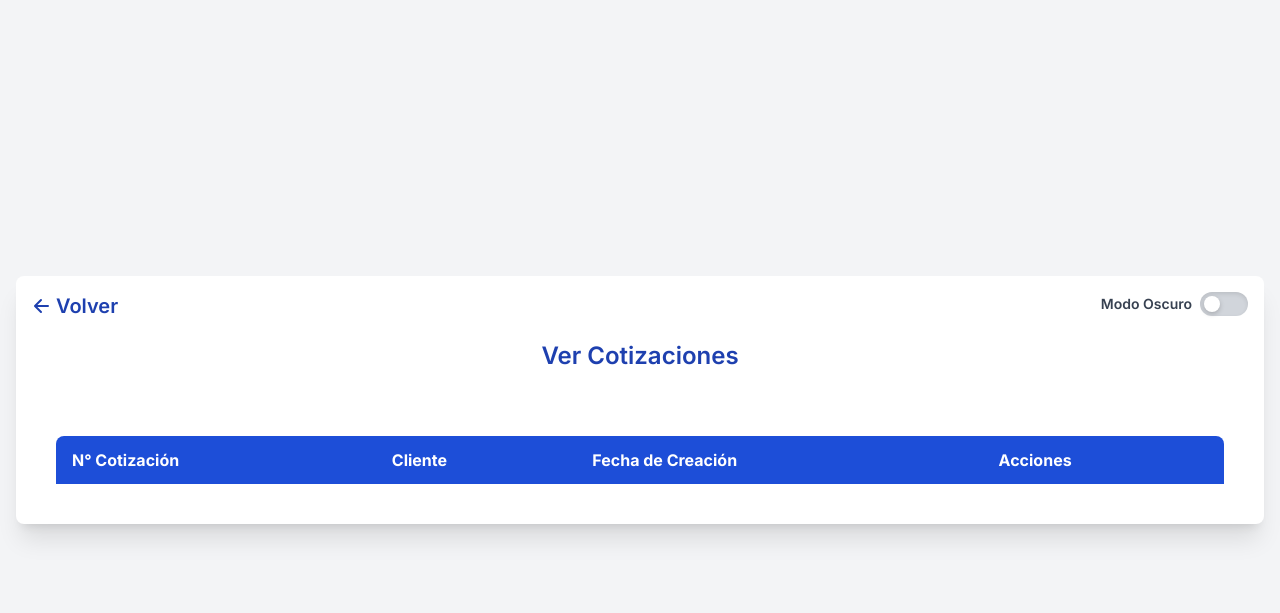
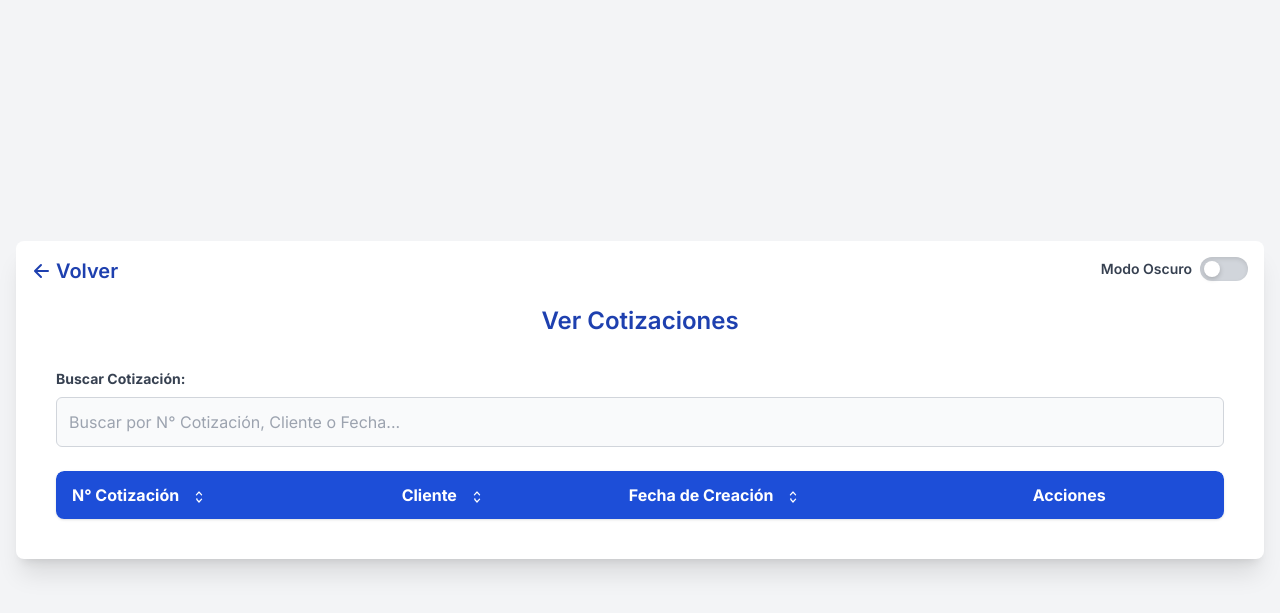
Before and after one commit to hkrojas/cotizacion, a Flask app: page /ver_cotizaciones in a window 1280 px wide. Shown: the top 613 px of the page. Run offline with Flask 3, Linux system fonts and the light colour scheme; lists and menus that the app fills with data are empty; some libraries are stand-ins or nearby versions.

Commit message:
Funciones nuevas

```diff
--- a/templates/ver_cotizaciones.html
+++ b/templates/ver_cotizaciones.html
@@ -88,6 +88,21 @@
         .dark .modal-contenido::-webkit-scrollbar-thumb:hover {
             background: #777; /* Color del "pulgar" al pasar el ratón en modo oscuro */
         }
+
+        /* Estilos para los iconos de ordenamiento */
+        .sort-icon {
+            width: 1rem;
+            height: 1rem;
+            margin-left: 0.5rem;
+            vertical-align: middle;
+            transition: transform 0.2s ease-in-out;
+        }
+        .sort-icon.asc {
+            transform: rotate(0deg);
+        }
+        .sort-icon.desc {
+            transform: rotate(180deg);
+        }
     </style>
 </head>
 <body class="bg-gray-100 dark:bg-dark-bg-body min-h-screen flex items-center justify-center p-4 transition-colors duration-300 ease-in-out">
@@ -112,13 +127,34 @@
         <div id="mensaje-exito" class="text-green-600 dark:text-green-400 text-center my-4 font-semibold hidden"></div>
         <div id="mensaje-error" class="text-red-600 dark:text-red-400 text-center my-4 font-semibold hidden"></div>
 
-        <div class="overflow-x-auto">
-            <table class="w-full border-collapse mt-8">
+        <div class="mb-6">
+            <label for="searchInput" class="block text-gray-700 dark:text-gray-300 text-sm font-bold mb-2">Buscar Cotización:</label>
+            <input type="text" id="searchInput" onkeyup="filterTable()" placeholder="Buscar por N° Cotización, Cliente o Fecha..."
+                   class="w-full p-3 border rounded-md focus:outline-none focus:ring-2 focus:ring-blue-500 dark:focus:ring-blue-400 bg-gray-50 dark:bg-dark-bg-field text-gray-800 dark:text-gray-200 border-gray-300 dark:border-gray-600">
+        </div>
+
+        <div class="overflow-x-auto rounded-lg shadow">
+            <table class="w-full border-collapse" id="quotationsTable">
                 <thead>
                     <tr>
-                        <th class="bg-blue-700 dark:bg-blue-900 text-white font-bold py-3 px-4 text-left sticky top-0 transition-colors duration-300 ease-in-out rounded-tl-lg">N° Cotización</th>
-                        <th class="bg-blue-700 dark:bg-blue-900 text-white font-bold py-3 px-4 text-left sticky top-0 transition-colors duration-300 ease-in-out">Cliente</th>
-                        <th class="bg-blue-700 dark:bg-blue-900 text-white font-bold py-3 px-4 text-left sticky top-0 transition-colors duration-300 ease-in-out">Fecha de Creación</th>
+                        <th class="bg-blue-700 dark:bg-blue-900 text-white font-bold py-3 px-4 text-left sticky top-0 transition-colors duration-300 ease-in-out rounded-tl-lg cursor-pointer" onclick="sortTable(0)">
+                            N° Cotización
+                            <svg class="sort-icon inline-block text-white" fill="currentColor" viewBox="0 0 20 20" xmlns="http://www.w3.org/2000/svg" id="sort-0">
+                                <path fill-rule="evenodd" d="M10 3a.75.75 0 01.55.24l3.25 3.5a.75.75 0 11-1.1 1.02L10 4.852 7.3 7.76a.75.75 0 01-1.1-1.02l3.25-3.5A.75.75 0 0110 3zm-3.25 8.5a.75.75 0 011.1 1.02L10 15.148l2.7-2.908a.75.75 0 011.1 1.02l-3.25 3.5a.75.75 0 01-1.1 0l-3.25-3.5a.75.75 0 01.55-.24z" clip-rule="evenodd" />
+                            </svg>
+                        </th>
+                        <th class="bg-blue-700 dark:bg-blue-900 text-white font-bold py-3 px-4 text-left sticky top-0 transition-colors duration-300 ease-in-out cursor-pointer" onclick="sortTable(1)">
+                            Cliente
+                            <svg class="sort-icon inline-block text-white" fill="currentColor" viewBox="0 0 20 20" xmlns="http://www.w3.org/2000/svg" id="sort-1">
+                                <path fill-rule="evenodd" d="M10 3a.75.75 0 01.55.24l3.25 3.5a.75.75 0 11-1.1 1.02L10 4.852 7.3 7.76a.75.75 0 01-1.1-1.02l3.25-3.5A.75.75 0 0110 3zm-3.25 8.5a.75.75 0 011.1 1.02L10 15.148l2.7-2.908a.75.75 0 011.1 1.02l-3.25 3.5a.75.75 0 01-1.1 0l-3.25-3.5a.75.75 0 01.55-.24z" clip-rule="evenodd" />
+                            </svg>
+                        </th>
+                        <th class="bg-blue-700 dark:bg-blue-900 text-white font-bold py-3 px-4 text-left sticky top-0 transition-colors duration-300 ease-in-out cursor-pointer" onclick="sortTable(2)">
+                            Fecha de Creación
+                            <svg class="sort-icon inline-block text-white" fill="currentColor" viewBox="0 0 20 20" xmlns="http://www.w3.org/2000/svg" id="sort-2">
+                                <path fill-rule="evenodd" d="M10 3a.75.75 0 01.55.24l3.25 3.5a.75.75 0 11-1.1 1.02L10 4.852 7.3 7.76a.75.75 0 01-1.1-1.02l3.25-3.5A.75.75 0 0110 3zm-3.25 8.5a.75.75 0 011.1 1.02L10 15.148l2.7-2.908a.75.75 0 011.1 1.02l-3.25 3.5a.75.75 0 01-1.1 0l-3.25-3.5a.75.75 0 01.55-.24z" clip-rule="evenodd" />
+                            </svg>
+                        </th>
                         <th class="bg-blue-700 dark:bg-blue-900 text-white font-bold py-3 px-4 text-left sticky top-0 transition-colors duration-300 ease-in-out rounded-tr-lg">Acciones</th>
                     </tr>
                 </thead>
@@ -127,7 +163,7 @@
                     <tr class="border-b border-gray-200 dark:border-gray-700 hover:bg-blue-50 dark:hover:bg-gray-700/50 transition-colors duration-200 ease-in-out" data-id="{{ cotizacion.id }}">
                         <td class="py-3 px-4 text-gray-800 dark:text-gray-200">{{ cotizacion.numero_cotizacion }}</td>
                         <td class="py-3 px-4 text-gray-800 dark:text-gray-200">{{ cotizacion.nombre_cliente }}</td>
-                        <td class="py-3 px-4 text-gray-800 dark:text-gray-200">{{ cotizacion.fecha_creacion.strftime('%d/%m/%Y') }}</td>
+                        <td class="py-3 px-4 text-gray-800 dark:text-gray-200" data-sort-value="{{ cotizacion.fecha_creacion.strftime('%Y-%m-%d') }}">{{ cotizacion.fecha_creacion.strftime('%d/%m/%Y') }}</td>
                         <td class="acciones py-3 px-4 flex flex-wrap gap-2 sm:flex-nowrap">
                             <button class="btn bg-blue-700 hover:bg-blue-800 text-white dark:bg-blue-600 dark:hover:bg-blue-700 py-2 px-4 rounded-md text-sm font-medium transition-colors duration-300 ease-in-out" onclick="descargarPDF('{{ cotizacion.id }}')">
                                 <svg class="w-4 h-4 mr-1" fill="currentColor" viewBox="0 0 20 20" xmlns="http://www.w3.org/2000/svg">
@@ -222,6 +258,10 @@
     </div>
 
     <script>
+        // Variable global para mantener el estado de ordenamiento
+        let currentSortColumn = -1; // -1 significa ninguna columna ordenada
+        let sortDirection = 'asc'; // 'asc' para ascendente, 'desc' para descendente
+
         // Funciones del modo oscuro/claro (reutilizadas de las otras páginas)
         function toggleDarkMode() {
             const htmlElement = document.documentElement;
@@ -251,6 +291,11 @@
                     toggleSwitch.classList.remove('dark');
                 }
             }
+        }
+
+        // Función para convertir el texto a mayúsculas mientras se escribe (añadida de index.html)
+        function convertirAMayusculas(event) {
+            event.target.value = event.target.value.toUpperCase();
         }
 
         // Resto del JavaScript existente, adaptado para usar las nuevas clases/IDs de Tailwind
@@ -463,23 +508,23 @@
                 <div class="form-group mb-2">
                     <label class="block text-sm font-medium mb-1 text-gray-700 dark:text-gray-300">Descripción:</label>
                     <input type="text" name="edit-descripcion[]" value="${producto ? producto.descripcion : ''}" required oninput="convertirAMayusculas(event)"
-                           class="w-full p-2 border rounded-md focus:outline-none focus:ring-2 focus:ring-blue-500 dark:focus:ring-blue-400 bg-gray-50 dark:bg-dark-bg-field text-gray-800 dark:text-gray-200 border-gray-300 dark:border-gray-600">
+                            class="w-full p-2 border rounded-md focus:outline-none focus:ring-2 focus:ring-blue-500 dark:focus:ring-blue-400 bg-gray-50 dark:bg-dark-bg-field text-gray-800 dark:text-gray-200 border-gray-300 dark:border-gray-600">
                 </div>
                 <div class="grid grid-cols-1 sm:grid-cols-3 gap-4">
                     <div class="form-group mb-2">
                         <label class="block text-sm font-medium mb-1 text-gray-700 dark:text-gray-300">Unidades:</label>
                         <input type="number" name="edit-unidades[]" min="1" value="${unidadesValue}" required oninput="calcularTotalOUnitarioEdicion(event)"
-                               class="w-full p-2 border rounded-md focus:outline-none focus:ring-2 focus:ring-blue-500 dark:focus:ring-blue-400 bg-gray-50 dark:bg-dark-bg-field text-gray-800 dark:text-gray-200 border-gray-300 dark:border-gray-600">
+                                class="w-full p-2 border rounded-md focus:outline-none focus:ring-2 focus:ring-blue-500 dark:focus:ring-blue-400 bg-gray-50 dark:bg-dark-bg-field text-gray-800 dark:text-gray-200 border-gray-300 dark:border-gray-600">
                     </div>
                     <div class="form-group mb-2">
                         <label class="block text-sm font-medium mb-1 text-gray-700 dark:text-gray-300">P. Unitario:</label>
                         <input type="text" name="edit-precio-unitario[]" value="${precioUnitarioValue}" required oninput="calcularTotalOUnitarioEdicion(event)"
-                               class="w-full p-2 border rounded-md focus:outline-none focus:ring-2 focus:ring-blue-500 dark:focus:ring-blue-400 bg-gray-50 dark:bg-dark-bg-field text-gray-800 dark:text-gray-200 border-gray-300 dark:border-gray-600">
+                                class="w-full p-2 border rounded-md focus:outline-none focus:ring-2 focus:ring-blue-500 dark:focus:ring-blue-400 bg-gray-50 dark:bg-dark-bg-field text-gray-800 dark:text-gray-200 border-gray-300 dark:border-gray-600">
                     </div>
                     <div class="form-group mb-2">
                         <label class="block text-sm font-medium mb-1 text-gray-700 dark:text-gray-300">Total:</label>
                         <input type="text" name="edit-total[]" value="${totalValue}" required oninput="calcularTotalOUnitarioEdicion(event)"
-                               class="w-full p-2 border rounded-md focus:outline-none focus:ring-2 focus:ring-blue-500 dark:focus:ring-blue-400 bg-gray-50 dark:bg-dark-bg-field text-gray-800 dark:text-gray-200 border-gray-300 dark:border-gray-600">
+                                class="w-full p-2 border rounded-md focus:outline-none focus:ring-2 focus:ring-blue-500 dark:focus:ring-blue-400 bg-gray-50 dark:bg-dark-bg-field text-gray-800 dark:text-gray-200 border-gray-300 dark:border-gray-600">
                     </div>
                 </div>
                 <input type="hidden" name="edit-producto-id[]" value="${productoId}">
@@ -527,87 +572,92 @@
             }
         }
 
-        document.getElementById("formEdicion").addEventListener("submit", async function(e) {
-            e.preventDefault();
+        // Función para filtrar la tabla (buscador)
+        function filterTable() {
+            const input = document.getElementById('searchInput');
+            const filter = input.value.toUpperCase();
+            const table = document.getElementById('quotationsTable');
+            const tr = table.getElementsByTagName('tr');
 
-            mostrarSpinner(true, "Guardando cambios...");
+            for (let i = 1; i < tr.length; i++) { // Empieza en 1 para saltar el encabezado
+                let rowVisible = false;
+                // Columnas a buscar: N° Cotización (0), Cliente (1), Fecha de Creación (2)
+                const cellsToSearch = [0, 1, 2];
 
-            const cotizacionId = document.getElementById("cotizacion-id").value;
-            const formData = {
-                nombre_cliente: document.getElementById("edit-nombre").value.trim(),
-                tipo_documento: document.getElementById("edit-documento").value,
-                nro_documento: document.getElementById("edit-numero").value.trim(),
-                direccion: document.getElementById("edit-direccion").value.trim(),
-                moneda: document.getElementById("edit-moneda").value,
-                productos: []
-            };
+                for (let j = 0; j < cellsToSearch.length; j++) {
+                    const td = tr[i].getElementsByTagName('td')[cellsToSearch[j]];
+                    if (td) {
+                        const textValue = td.textContent || td.innerText;
+                        if (textValue.toUpperCase().indexOf(filter) > -1) {
+                            rowVisible = true;
+                            break;
+                        }
+                    }
+                }
+                tr[i].style.display = rowVisible ? '' : 'none';
+            }
+        }
 
-            const productosDivs = document.querySelectorAll('.producto-edicion');
-            if (productosDivs.length === 0) {
-                mostrarMensaje('error', 'Debe agregar al menos un producto.');
-                mostrarSpinner(false);
-                return;
+        // Función para ordenar la tabla
+        function sortTable(columnIndex) {
+            const table = document.getElementById('quotationsTable');
+            const tbody = table.querySelector('tbody');
+            const rows = Array.from(tbody.rows);
+
+            // Determinar la dirección de ordenamiento
+            if (currentSortColumn === columnIndex) {
+                sortDirection = (sortDirection === 'asc') ? 'desc' : 'asc';
+            } else {
+                currentSortColumn = columnIndex;
+                sortDirection = 'asc'; // Por defecto, ordenar ascendente al cambiar de columna
             }
 
-            let allProductsValid = true;
-            productosDivs.forEach(div => {
-                const descripcionInput = div.querySelector('input[name="edit-descripcion[]"]');
-                const unidadesInput = div.querySelector('input[name="edit-unidades[]"]');
-                const precioUnitarioInput = div.querySelector('input[name="edit-precio-unitario[]"]'); // Get new input
-                const totalInput = div.querySelector('input[name="edit-total[]"]');
-                const productoIdInput = div.querySelector('input[name="edit-producto-id[]"]');
+            // Actualizar iconos de ordenamiento
+            updateSortIcons(columnIndex, sortDirection);
 
-                const descripcion = descripcionInput.value.trim();
-                const unidades = parseAndCleanNumber(unidadesInput.value);
-                const precioUnitario = parseAndCleanNumber(precioUnitarioInput.value); // Parse new input
-                const total = parseAndCleanNumber(totalInput.value);
-                const productoId = productoIdInput.value;
+            rows.sort((a, b) => {
+                let cellA, cellB;
 
-                if (!descripcion || isNaN(unidades) || unidades <= 0 || isNaN(precioUnitario) || precioUnitario < 0 || isNaN(total) || total < 0) {
-                    allProductsValid = false;
+                if (columnIndex === 2) { // Columna de Fecha de Creación
+                    // Usar el atributo data-sort-value para fechas ISO (YYYY-MM-DD)
+                    cellA = a.cells[columnIndex].getAttribute('data-sort-value');
+                    cellB = b.cells[columnIndex].getAttribute('data-sort-value');
+                } else if (columnIndex === 0) { // Columna de N° Cotización (número)
+                    cellA = parseInt(a.cells[columnIndex].textContent.trim(), 10);
+                    cellB = parseInt(b.cells[columnIndex].textContent.trim(), 10);
+                } else { // Otras columnas (Cliente)
+                    cellA = a.cells[columnIndex].textContent.trim().toLowerCase();
+                    cellB = b.cells[columnIndex].textContent.trim().toLowerCase();
+                }
+
+                let comparison = 0;
+                if (cellA > cellB) {
+                    comparison = 1;
+                } else if (cellA < cellB) {
+                    comparison = -1;
+                }
+
+                return (sortDirection === 'asc') ? comparison : -comparison;
+            });
+
+            // Reinsertar las filas ordenadas
+            rows.forEach(row => tbody.appendChild(row));
+        }
+
+        // Función para actualizar los iconos de ordenamiento en los encabezados
+        function updateSortIcons(columnIndex, direction) {
+            const headers = document.querySelectorAll('#quotationsTable th .sort-icon');
+            headers.forEach((icon, index) => {
+                icon.classList.remove('asc', 'desc'); // Quita todas las clases de dirección
+                if (index === columnIndex) {
+                    icon.classList.add(direction); // Añade la clase de dirección actual
                 }
             });
+        }
 
-            if (!allProductsValid) {
-                mostrarMensaje('error', 'Por favor, complete todos los campos de los productos correctamente (descripción, unidades > 0, precio unitario >= 0, total >= 0).');
-                mostrarSpinner(false);
-                return;
-            }
-
-            try {
-                const response = await fetch(`/actualizar_cotizacion/${cotizacionId}`, {
-                    method: 'POST',
-                    headers: {
-                        'Content-Type': 'application/json',
-                    },
-                    body: JSON.stringify(formData)
-                });
-
-                const data = await response.json();
-                mostrarSpinner(false);
-
-                if (!response.ok) {
-                    const errorMsg = data.error || 'Error desconocido al actualizar';
-                    throw new Error(`Error ${response.status}: ${errorMsg}`);
-                }
-
-                if (data.success) {
-                    mostrarMensaje('exito', data.message);
-                    cerrarModal();
-                    // Recargar la página o actualizar la fila en la tabla principal si es necesario
-                    location.reload(); // Simple reload for now to reflect changes
-                } else {
-                    throw new Error(data.error || 'Error al procesar la solicitud en el servidor');
-                }
-            } catch (error) {
-                console.error('Error:', error);
-                mostrarMensaje('error', error.message);
-                mostrarSpinner(false);
-            }
-        });
-
+        // Aplica el modo oscuro/claro al cargar la página
         document.addEventListener('DOMContentLoaded', function() {
-            applyDarkMode(); // Aplica el modo oscuro/claro guardado al cargar la página
+            applyDarkMode();
         });
     </script>
 </body>
```
